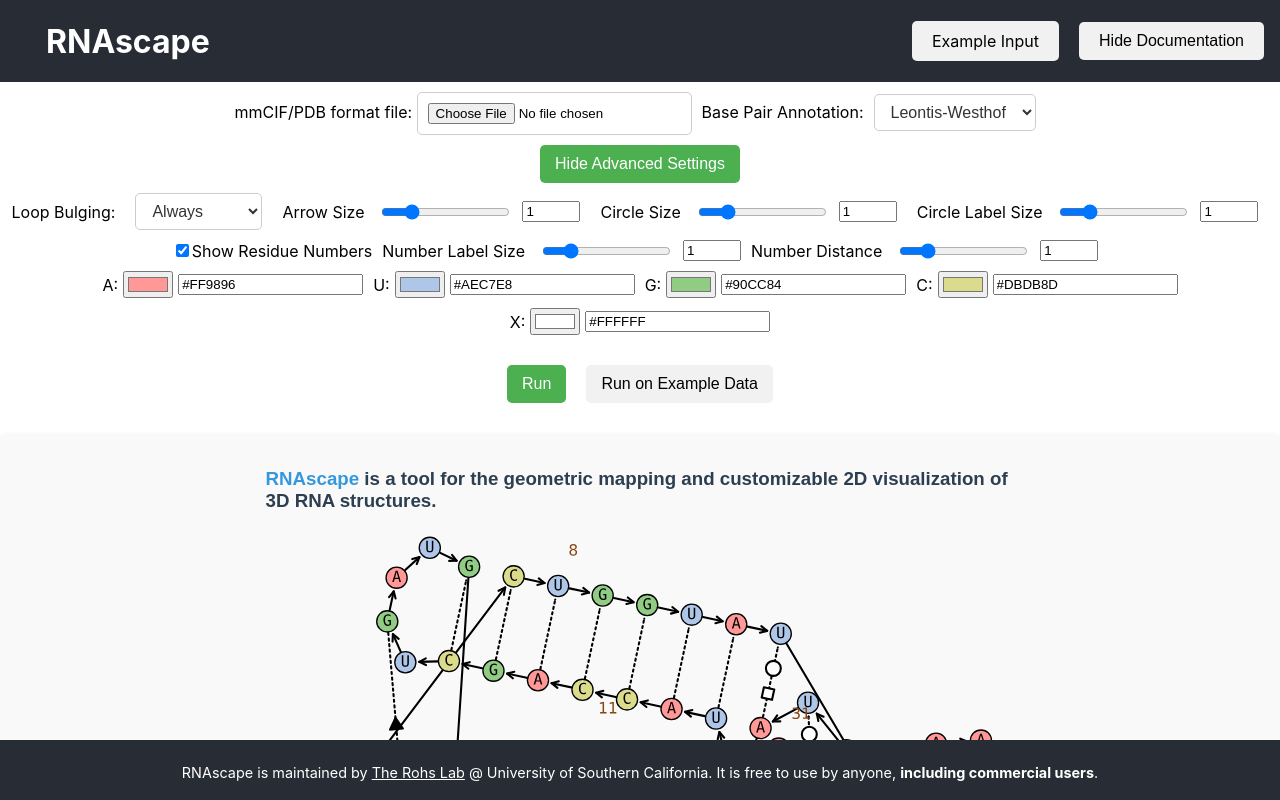
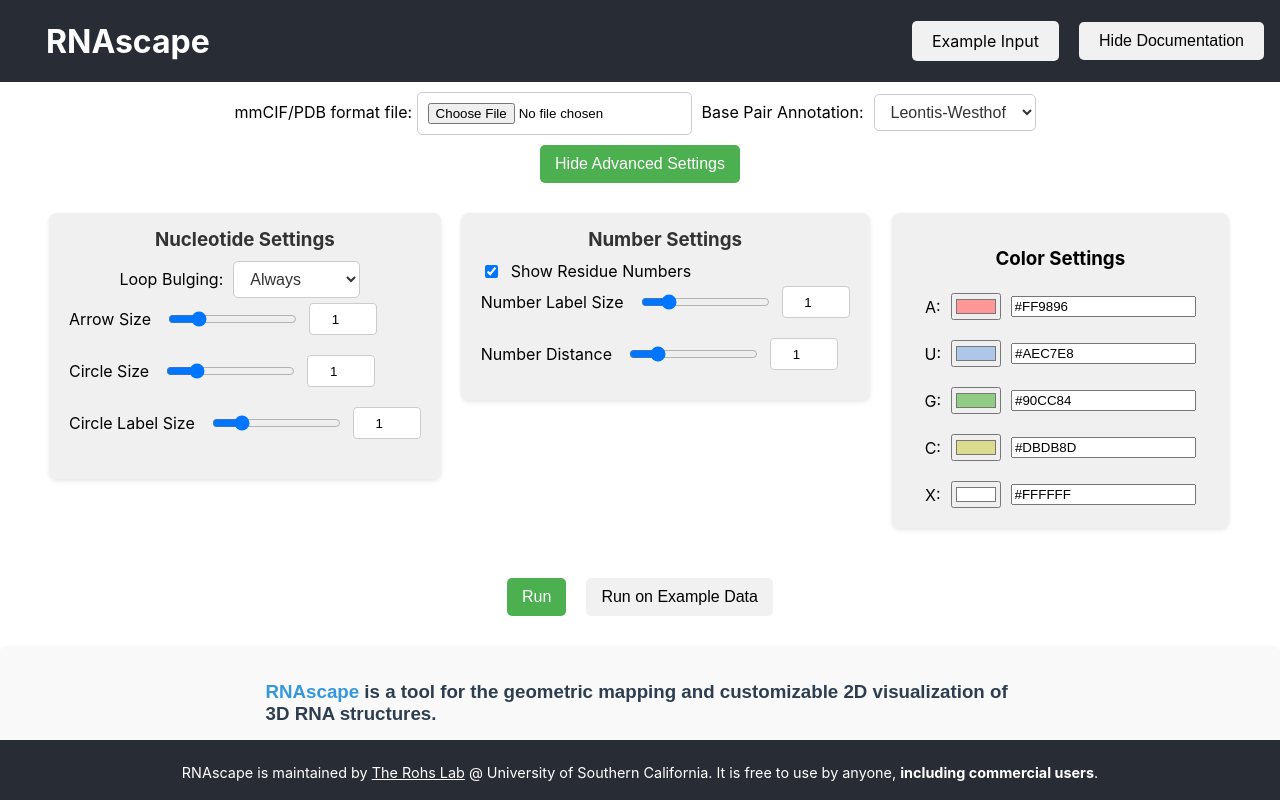
Before and after one commit to timkartar/RNAscape, a React (Create React App) app in the folder frontend/: page / in a window 1280 px wide. Both pictures are taken after a click on the button "Show Advanced Settings". Shown: the top 800 px of the page. Built offline with nearby package versions, Linux system fonts and the light colour scheme.

Commit message:
refactor advanced settings

```diff
--- a/frontend/src/App.css
+++ b/frontend/src/App.css
@@ -283,71 +283,194 @@
   background-color: #d0d3d7;
 }
 
+/* .advanced-settings {
+  display: flex;
+  flex-wrap: wrap;
+  align-items: center;
+  justify-content: center;
+  gap: 10px;
+} */
+
 .advanced-settings {
   display: flex;
-  flex-wrap: wrap; /* Allows items to wrap onto the next line if needed */
-  align-items: center; /* Aligns items vertically */
-  justify-content: center; /* Centers items horizontally */
-  gap: 10px; /* Space between items */
+  flex-direction: row; /* Aligns children in a row */
+  /* justify-content: space-around;  */
+  justify-content: center;
+  align-items: flex-start; /* Aligns children at the top */
+  gap: 20px; /* Adjust this value for spacing between each settings container */
 }
 
 .slider-container {
   display: flex;
-  align-items: center;
-  margin-right: 10px; /* Adjust spacing between sliders as needed */
-  gap: 10px; /* Space between label, slider, and input */
+  align-items: center; /* Aligns items vertically in the center */
+  gap: 10px; /* Space between elements */
+  margin-bottom: 10px; /* Space below each slider container */
+  padding: 5px 0; /* Vertical padding */
 }
 
 .slider-container label {
   margin-right: 5px;
+  display: block; /* Ensures label is on its own line */
   white-space: nowrap; /* Prevents label from wrapping */
 }
 
+/* Specific styles for range and number inputs */
+.slider-container input[type="range"],
+.slider-container input[type="number"] {
+  align-self: center; /* Align these items in the center vertically */
+}
+
+/* Styles for the number input to adjust its appearance */
+.slider-container input[type="number"] {
+  width: 50px; /* Fixed width for number input */
+  height: calc(1.5em + 2px); /* Adjust height to match the range input */
+  padding: 4px 8px; /* Internal spacing */
+  border: 1px solid #ccc; /* Border for number input */
+  border-radius: 4px; /* Rounded corners */
+  text-align: center; /* Center the text inside the number input */
+}
+
+
+
+
+/* .color-container {
+  display: flex;
+  align-items: center;
+  gap: 5px;
+} */
+
+
+
+/* .number-settings-container {
+  display: flex;
+  align-items: center;
+} */
+
+/* .checkbox-label {
+  margin-right: 10px;
+} */
+
+.slider-group {
+  display: block; /* Each slider group takes up its own line */
+  margin-bottom: 10px; /* Space between each slider group */
+  text-align: center; /* Centers the content within each slider group */
+}
+
+.number-settings-container {
+  background-color: #f0f0f0; /* Light grey background */
+  padding: 15px 20px; /* Added horizontal padding */
+  margin-top: 20px;
+  margin-bottom: 20px;
+  border-radius: 8px;
+  box-shadow: 0 2px 4px rgba(0, 0, 0, 0.1);
+  display: inline-block; /* Makes the container only as wide as its content */
+}
+
+.number-settings-header h3 {
+  margin: 0;
+  color: #333; /* Dark text color for the header */
+}
+
+.number-settings-header {
+  margin-bottom: 10px; /* Space between header and sliders */
+  text-align: center; /* Centers the header text */
+}
+
+/* .number-settings-content {
+  display: flex;
+  flex-wrap: wrap;
+  justify-content: center;
+  align-items: center;
+  gap: 20px;
+  margin-top: 10px;
+} */
+
+.checkbox-label {
+  margin-right: 20px;
+  display: flex;
+  align-items: center;
+  gap: 10px;
+}
+
+.nucleotide-settings-container {
+  background-color: #f0f0f0; /* Light grey background */
+  padding: 15px 20px;
+  margin-top: 20px;
+  margin-bottom: 20px;
+  border-radius: 8px;
+  box-shadow: 0 2px 4px rgba(0, 0, 0, 0.1);
+  display: inline-block; /* Makes the container only as wide as its content */
+  width: auto; /* Auto width for the minimum necessary width */
+}
+
+.nucleotide-settings-header {
+  margin-bottom: 10px; /* Space between header and sliders */
+  text-align: center; /* Centers the header text */
+}
+
+.nucleotide-settings-header h3 {
+  margin: 0;
+  color: #333;
+}
+
+/* .nucleotide-settings-content {
+  display: flex;
+  flex-wrap: wrap;
+  align-items: center;
+  gap: 20px;
+} */
+
 #color-picker-div {
   display: flex;
-  justify-content: center; /* Center items horizontally */
-  align-items: center; /* Center items vertically */
-  flex-wrap: wrap; /* Wrap items to the next line if they don't fit */
-  gap: 10px; /* Space between color containers */
+  flex-direction: column; /* Align children vertically in a column */
+  align-items: center; /* Center children horizontally */
+  gap: 10px; /* Space between each color container */
 }
 
-.color-container {
-  display: flex;
-  align-items: center; /* Align items vertically in each container */
-  gap: 5px; /* Space between label and input */
+/* Styles for Color Settings Section */
+.color-settings-container {
+  background-color: #f0f0f0; /* Light grey background */
+  padding: 15px; /* Add padding inside the container */
+  margin-top: 20px;
+  margin-bottom: 20px;
+  border-radius: 8px;
+  box-shadow: 0 2px 4px rgba(0, 0, 0, 0.1);
+  width: 90%; /* Increase the width to 90% */
+  margin-left: auto; /* Centers the container */
+  margin-right: auto; /* Centers the container */
 }
 
 .color-container label {
   white-space: nowrap; /* Prevent label from wrapping */
 }
 
-.number-settings-container {
-  display: flex;
-  align-items: center;
+.color-settings-header {
+  margin-bottom: 10px; /* Space between header and color pickers */
 }
 
-.checkbox-label {
-  margin-right: 10px; /* Adjust spacing as needed */
+.color-settings-content {
+  display: flex;
+  flex-direction: column; /* Align items in a column */
+  align-items: center; /* Center items vertically */
+  gap: 10px; /* Space between items */
+  padding: 0 20px; /* Horizontal padding inside the container */
 }
 
-.slider-group {
+.color-container {
   display: flex;
-  align-items: center;
-  margin-left: 10px;
+  flex-direction: row; /* Align items in a row */
+  align-items: center; /* Vertically align items within each color container */
+  gap: 10px; /* Space between label and input */
+  padding: 5px 0; /* Vertical padding inside each color container */
 }
 
-/* File Drop overlay */
-.drag-overlay {
-  position: fixed;
-  top: 0;
-  left: 0;
-  right: 0;
-  bottom: 0;
-  background-color: rgba(0, 0, 0, 0.5);
-  display: flex;
-  justify-content: center;
-  align-items: center;
-  color: white;
-  font-size: 24px;
-  z-index: 1000; /* Ensure it's above other elements */
+.color-container input[type="color"],
+.color-container input[type="text"] {
+  align-self: center; /* Align inputs in the center vertically */
 }
+
+.nucleotide-settings-content{
+  display: block; /* Ensures each option is on its own line */
+  margin-bottom: 20px; /* Increase space between each option */
+  text-align: center;
+}
--- a/frontend/src/App.js
+++ b/frontend/src/App.js
@@ -727,36 +727,21 @@
 
         {showAdvancedSettings && (
            <div className="advanced-settings">
+           <div className="nucleotide-settings-container">
+             <div className="nucleotide-settings-header">
+               <h3>Nucleotide Settings</h3>
+             </div>
+             <div className="nucleotide-settings-content">
+               <div className="select-container">
                  <label>Loop Bulging:</label>
                  <select
                    className="options-dropdown"
                    value={loopBulging}
-              onChange={(e) => setLoopBulging(e.target.value)}
-            >
+                   onChange={(e) => setLoopBulging(e.target.value)}>
                    <option value="0">Always</option>
                    <option value="1">Conditional</option>
                  </select>
-
-            {/* <div className="slider-container">
-              <label>Magnification</label>
-              <input
-                type="range"
-                min="0.1"
-                max="5"
-                step="0.01" // Step value to allow decimals
-                value={magnification}
-                onChange={handleMagnificationChange}
-              />
-              <input
-                type="number"
-                min="0.1"
-                max="5"
-                step="0.01" // Step value to allow decimals
-                value={magnification}
-                onChange={handleMagnificationChange}
-                style={{ width: '50px' }}
-              />
-            </div> */}
+               </div>
 
               <div className="slider-container">
                 <label>Arrow Size</label>
@@ -820,10 +805,15 @@
                   style={{ width: '50px' }}
                 />
               </div>
-
+            </div>
+            </div>
 
     <div id="number-settings-div" className="number-settings-container">
-                  <label classname="checkbox-label">
+    <div className="number-settings-header">
+        <h3>Number Settings</h3>
+    </div>
+    <div className="number-settings-content">
+        <label className="checkbox-label">
             <input
                 type="checkbox"
                 checked={showNumberLabels}
@@ -839,7 +829,7 @@
                         type="range"
                         min="0.1"
                         max="5"
-                step="0.01" // Step value to allow decimals
+                        step="0.01"
                         value={numberSize}
                         onChange={handleNumberSizeChange}
                     />
@@ -847,7 +837,7 @@
                         type="number"
                         min="0.1"
                         max="5"
-                step="0.01" // Step value to allow decimals
+                        step="0.01"
                         value={numberSize}
                         onChange={handleNumberSizeChange}
                         style={{ width: '50px' }}
@@ -859,7 +849,7 @@
                         type="range"
                         min="0.1"
                         max="5"
-                step="0.01" // Step value to allow decimals
+                        step="0.01"
                         value={numberSeparation}
                         onChange={handleNumberSeparationChange}
                     />
@@ -867,7 +857,7 @@
                         type="number"
                         min="0.1"
                         max="5"
-                step="0.01" // Step value to allow decimals
+                        step="0.01"
                         value={numberSeparation}
                         onChange={handleNumberSeparationChange}
                         style={{ width: '50px' }}
@@ -876,8 +866,15 @@
             </div>
         )}
     </div>
+</div>
+
 
         <div id="color-picker-div">
+        <div className="color-settings-container">
+          <div className="color-settings-header">
+            <h3>Color Settings</h3>
+          </div>
+        <div className="color-settings-content">
         <div className="color-container">
           <label htmlFor="color-picker">A: </label>
           <input
@@ -963,7 +960,8 @@
           />
         </div>
         </div>
-
+        </div>
+        </div>
           </div>
       )}
       <br/>
```
Also changed, not shown: 11 other files (tests, documents, lock files or other folders). Lines whose indentation alone changed are shown as unchanged.
